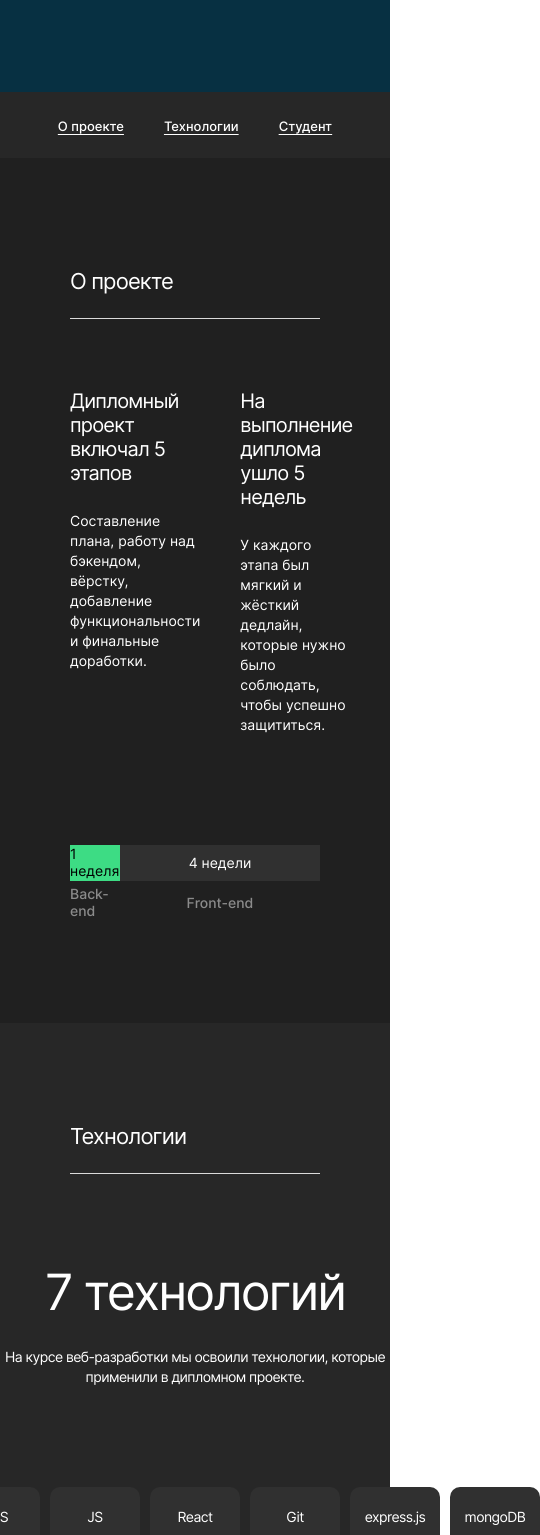
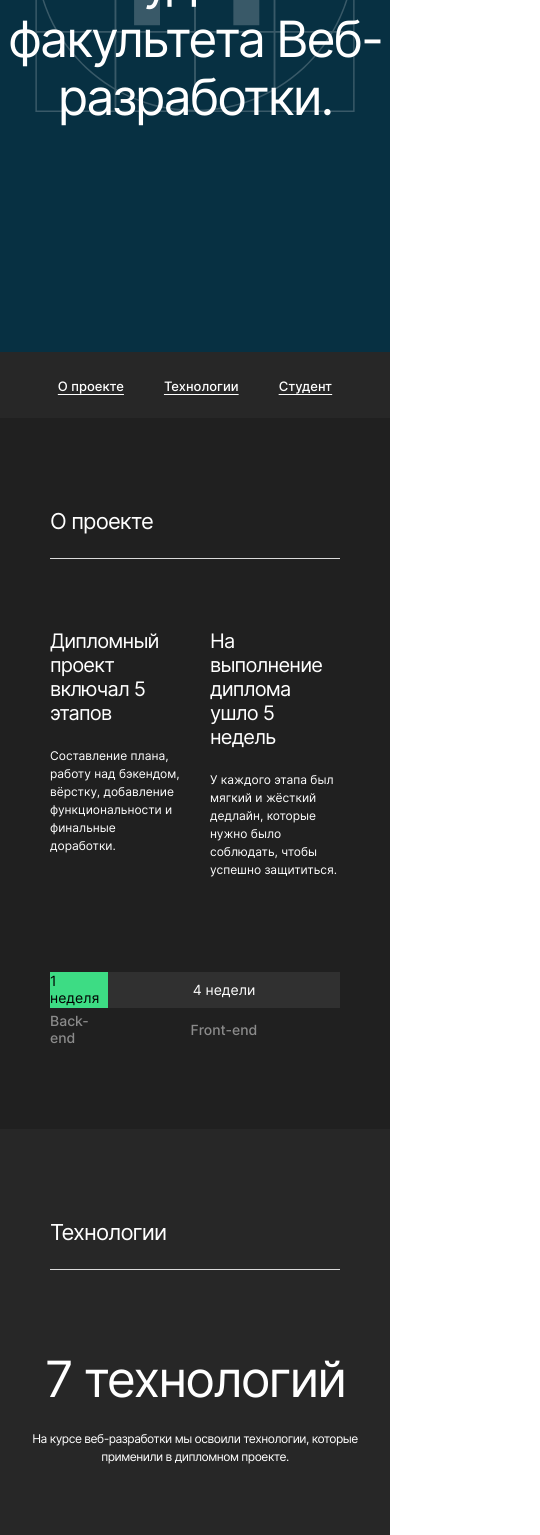
Before and after one commit to x-borz/movies-explorer-frontend, a React (Create React App) app: page / in a window 390 px wide. Shown: the part 432-1967 px from the top of the page, 540 px wide, since content can reach past the window. Built offline with nearby package versions, Linux system fonts and the light colour scheme.

Commit message:
feat. landing адаптив 768

```diff
--- a/src/components/AboutMe/AboutMe.css
+++ b/src/components/AboutMe/AboutMe.css
@@ -13,27 +13,49 @@
   margin: 112px 70px 0 70px;
 }
 
+@media screen and (max-width: 900px) {
+  .about-me__section-title {
+    margin: 90px 50px 0 50px;
+  }
+}
+
 .about-me__student-dossier {
   margin: 64px 70px 0 70px;
-  display: flex;
+  display: grid;
+  grid-template-areas: "name photo"
+                       "profession photo"
+                       "description photo"
+                       "url photo";
+  grid-template-rows: auto auto auto 1fr;
+}
+
+@media screen and (max-width: 900px) {
+  .about-me__student-dossier {
+    margin: 66px 50px 0 50px;
+  }
 }
 
 .about-me__student-photo {
-  margin-left: auto;
+  grid-area: photo;
+  margin-left: 20px;
+  min-width: 270px;
   width: 270px;
   height: 327px;
   object-fit: cover;
   border-radius: 10px;
+  justify-self: end;
 }
 
-.about-me__student-info {
-  display: flex;
-  align-items: flex-start;
-  flex-direction: column;
-  max-width: 600px;
+@media screen and (max-width: 900px) {
+  .about-me__student-photo {
+    min-width: 255px;
+    width: 255px;
+    height: 307px;
+  }
 }
 
 .about-me__student-name {
+  grid-area: name;
   margin: 0;
   padding: 0;
   font-style: normal;
@@ -42,9 +64,19 @@
   line-height: 1.16;
   letter-spacing: -0.04em;
   color: #fff;
+  max-width: 600px;
+}
+
+@media screen and (max-width: 900px) {
+  .about-me__student-name {
+    font-size: 40px;
+    line-height: 1;
+    max-width: 364px;
+  }
 }
 
 .about-me__student-profession {
+  grid-area: profession;
   margin: 20px 0 0 0;
   padding: 0;
   font-style: normal;
@@ -53,9 +85,20 @@
   line-height: 1.11;
   color: #fff;
   mix-blend-mode: normal;
+  max-width: 600px;
+}
+
+@media screen and (max-width: 900px) {
+  .about-me__student-profession {
+    margin-top: 16px;
+    font-size: 12px;
+    line-height: 1.5;
+    max-width: 364px;
+  }
 }
 
 .about-me__student-description {
+  grid-area: description;
   margin: 24px 0 0 0;
   padding: 0;
   font-style: normal;
@@ -64,17 +107,28 @@
   line-height: 1.57;
   color: #fff;
   mix-blend-mode: normal;
+  max-width: 600px;
+}
+
+@media screen and (max-width: 900px) {
+  .about-me__student-description {
+    margin-top: 20px;
+    font-size: 12px;
+    line-height: 1.5;
+    max-width: 364px;
+  }
 }
 
 .about-me__link {
+  grid-area: url;
   font-style: normal;
-  margin-top: 99px;
   font-weight: 500;
   font-size: 14px;
   line-height: 1.21;
   color: #fff;
   text-decoration: none;
   transition: opacity .3s linear;
+  align-self: end;
 }
 
 .about-me__link:hover {
--- a/src/components/AboutMe/AboutMe.js
+++ b/src/components/AboutMe/AboutMe.js
@@ -8,7 +8,6 @@ function AboutMe(props) {
       <div className='about-me__container'>
         <SectionTitle modifier={'about-me__section-title'}>Студент</SectionTitle>
         <div className='about-me__student-dossier'>
-          <div className='about-me__student-info'>
           <h3 className='about-me__student-name'>Ренат</h3>
           <p className='about-me__student-profession'>Фронтенд-разработчик, 40 лет</p>
           <p className='about-me__student-description'>Я родился и живу в городе Рыбинске Ярославской области.
@@ -16,7 +15,6 @@ function AboutMe(props) {
             Женат, двое детей. Работаю Java-разработчиком. Завершаю курс "Веб-разработчик" от Яндекс.Практикум.
           </p>
           <a className='about-me__link' target='_blank' rel='noreferrer' href='https://github.com/x-borz'>Github</a>
-          </div>
           <img className='about-me__student-photo' alt='Ренат Кабанов' src={photo}/>
         </div>
       </div>
--- a/src/components/AboutProject/AboutProject.css
+++ b/src/components/AboutProject/AboutProject.css
@@ -13,6 +13,12 @@
   margin: 110px 70px 0 70px;
 }
 
+@media screen and (max-width: 900px) {
+  .about_project__section-title {
+    margin: 90px 50px 0 50px;
+  }
+}
+
 .about_project__characteristics-list {
   margin: 70px 70px 0 70px;
   padding: 0;
@@ -20,6 +26,13 @@
   display: grid;
   grid-template-columns: repeat(2, 1fr);
   column-gap: 40px;
+}
+
+@media screen and (max-width: 900px) {
+  .about_project__characteristics-list {
+    margin: 70px 50px 0 50px;
+    column-gap: 30px;
+  }
 }
 
 .about_project__characteristic-title {
@@ -39,8 +52,16 @@
   font-style: normal;
   font-weight: 400;
   font-size: 14px;
-  line-height: 20px;
+  line-height: 1.43;
   color: #fff;
+}
+
+@media screen and (max-width: 900px) {
+  .about_project__characteristic-paragraph {
+    margin-top: 22px;
+    font-size: 12px;
+    line-height: 1.5;
+  }
 }
 
 .about_project__timing-grid {
@@ -50,6 +71,12 @@
   display: grid;
   grid-template-columns: 20% 80%;
   grid-template-rows: 36px 44px;
+}
+
+@media screen and (max-width: 900px) {
+  .about_project__timing-grid {
+    margin: 93px 50px 77px 50px;
+  }
 }
 
 .about_project__timing-cell {
--- a/src/components/Footer/Footer.css
+++ b/src/components/Footer/Footer.css
@@ -21,9 +21,21 @@
   border-bottom: #424242 1px solid;
 }
 
+@media screen and (max-width: 900px) {
+  .footer__description {
+    margin: 79px 30px 0 30px;
+  }
+}
+
 .footer__wrapper {
   margin: 18px 70px 20px 70px;
   display: flex;
+}
+
+@media screen and (max-width: 900px) {
+  .footer__wrapper {
+    margin: 18px 30px 20px 30px;
+  }
 }
 
 .footer__copyright {
--- a/src/components/Portfolio/Portfolio.css
+++ b/src/components/Portfolio/Portfolio.css
@@ -20,8 +20,20 @@
   mix-blend-mode: normal;
 }
 
+@media screen and (max-width: 900px) {
+  .portfolio__title {
+    margin: 90px 50px 0 50px;
+  }
+}
+
 .portfolio__nav {
   margin: 32px 70px 116px 70px;
+}
+
+@media screen and (max-width: 900px) {
+  .portfolio__nav {
+    margin: 32px 50px 81px 50px;
+  }
 }
 
 .portfolio__links {
@@ -49,9 +61,16 @@
   font-style: normal;
   font-weight: 400;
   font-size: 30px;
-  line-height: 50px;
+  line-height: 1.67;
   letter-spacing: -0.04em;
   color: #fff;
+}
+
+@media screen and (max-width: 900px) {
+  .portfolio__link-title {
+    font-size: 28px;
+    line-height: 1.79;
+  }
 }
 
 .portfolio__link {
@@ -65,6 +84,13 @@
   transition: opacity .3s linear;
 }
 
+@media screen and (max-width: 900px) {
+  .portfolio__link {
+    font-size: 28px;
+    line-height: 2.14;
+  }
+}
+
 .portfolio__link:hover {
   opacity: .7;
 }
--- a/src/components/Promo/Promo.css
+++ b/src/components/Promo/Promo.css
@@ -7,6 +7,13 @@
   height: 524px;
   display: flex;
   justify-content: center;
+}
+
+@media screen and (max-width: 900px) {
+  .promo {
+    height: 784px;
+    background-position: center 224px;
+  }
 }
 
 .promo__title {
@@ -21,3 +28,9 @@
   letter-spacing: -0.04em;
   color: #fff;
 }
+
+@media screen and (max-width: 900px) {
+  .promo__title {
+    margin-top: 326px;
+  }
+}
--- a/src/components/Techs/Techs.css
+++ b/src/components/Techs/Techs.css
@@ -14,6 +14,12 @@
   margin: 100px 70px 0 70px;
 }
 
+@media screen and (max-width: 900px) {
+  .techs__section-title {
+    margin: 90px 50px 0 50px;
+  }
+}
+
 .techs__subtitle {
   margin: 89px 0 0 0;
   padding: 0;
@@ -21,10 +27,16 @@
   font-style: normal;
   font-weight: 400;
   font-size: 50px;
-  line-height: 58px;
+  line-height: 1.16;
   text-align: center;
   letter-spacing: -0.04em;
   color: #fff;
+}
+
+@media screen and (max-width: 900px) {
+  .techs__subtitle {
+    margin-top: 80px;
+  }
 }
 
 .techs__paragraph {
@@ -40,6 +52,14 @@
   color: #fff;
 }
 
+@media screen and (max-width: 900px) {
+  .techs__paragraph {
+    margin-top: 22px;
+    font-size: 12px;
+    line-height: 1.5;
+  }
+}
+
 .techs__technologies-list {
   margin: 100px 0;
   padding: 0;
@@ -47,6 +67,12 @@
   display: grid;
   grid-template-columns: repeat(7, 1fr);
   column-gap: 10px;
+}
+
+@media screen and (max-width: 900px) {
+  .techs__technologies-list {
+    margin: 83px 0 90px 0;
+  }
 }
 
 .techs__technology-item {
@@ -60,7 +86,16 @@
   font-style: normal;
   font-weight: 400;
   font-size: 14px;
-  line-height: 17px;
+  line-height: 1.21;
   letter-spacing: -0.04em;
   color: #fff;
 }
+
+@media screen and (max-width: 900px) {
+  .techs__technology-item {
+    width: 84px;
+    height: 57px;
+    font-size: 12px;
+    line-height: 1.25;
+  }
+}
```
Lines whose indentation alone changed are shown as unchanged.
